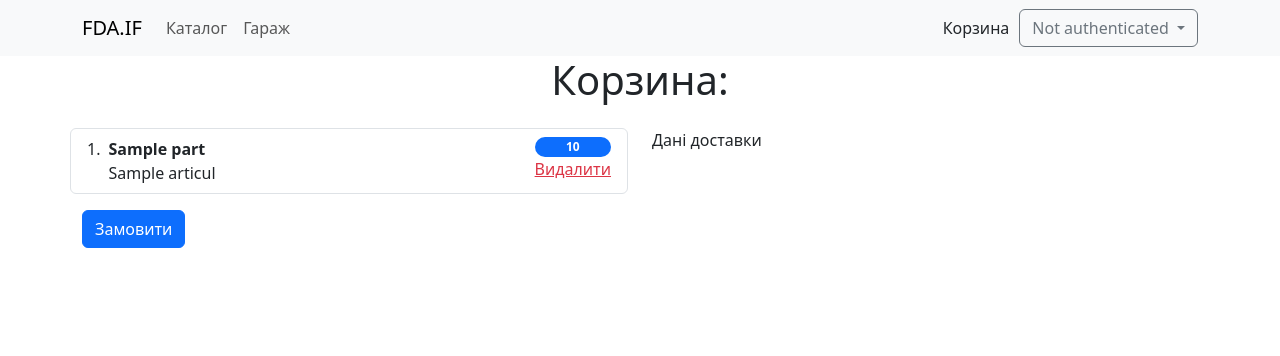
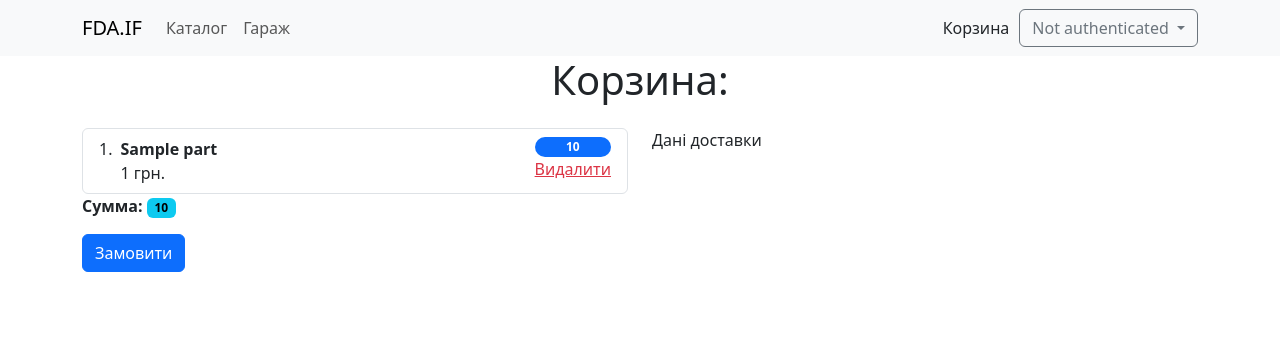
Before and after one commit to MuzykaAndrii/car-parts, a Django app: template store/templates/store/cart.html in a window 1280 px wide. Shown: the top 356 px of the page. Run offline with Django 4.2, Linux system fonts and the light colour scheme; the template is opened without the code that fills it: most values are stand-ins (such as "Sample title", 1, 10 or a date in 2020); some libraries are stand-ins or nearby versions.

Commit message:
impl: total price in cart

```diff
--- a/main/models.py
+++ b/main/models.py
@@ -114,3 +114,7 @@ class PartUnit(models.Model):
     sale_date = models.DateTimeField('Дата продажі', auto_now=True)
     buy_price = models.FloatField('Закупочна ціна', blank=True)
     sell_price = models.FloatField('Роздрібна ціна', blank=True)
+
+    @property
+    def total_price(self) -> float:
+        return self.sell_price * self.quantity
--- a/store/models.py
+++ b/store/models.py
@@ -21,6 +21,10 @@ class Order(models.Model):
         default=OrderStatus.CREATED,
     )
 
+    @property
+    def total(self) -> float:
+        return sum((product.total_price for product in self.products.all()))
+
     def __str__(self) -> str:
         if self.customer is None:
             return f"Замовлення № {self.pk}"
--- a/store/templates/store/cart.html
+++ b/store/templates/store/cart.html
@@ -11,12 +11,13 @@
 
 {% else %}
 <div class="checkout row">
-    <ol class="list-group list-group-numbered col-6">
+    <div class="products col-6">
+        <ol class="list-group list-group-numbered">
             {% for product in cart.products.all %}
             <li class="list-group-item d-flex justify-content-between align-items-start">
                 <div class="ms-2 me-auto">
                     <div class="fw-bold">{{ product.part.name }}</div>
-                {{ product.part.articul }}
+                    {{ product.total_price }} грн.
                 </div>
                 <div>
                     <span class="badge bg-primary rounded-pill d-block">{{ product.quantity }}</span>
@@ -25,6 +26,8 @@
             </li>
             {% endfor %}
         </ol>
+        <b>Сумма: </b><span class="badge text-bg-info">{{ cart.total }}</span>
+    </div>
     <div class="shipping col-6">
         Дані доставки
     </div>
```
Lines whose indentation alone changed are shown as unchanged.
